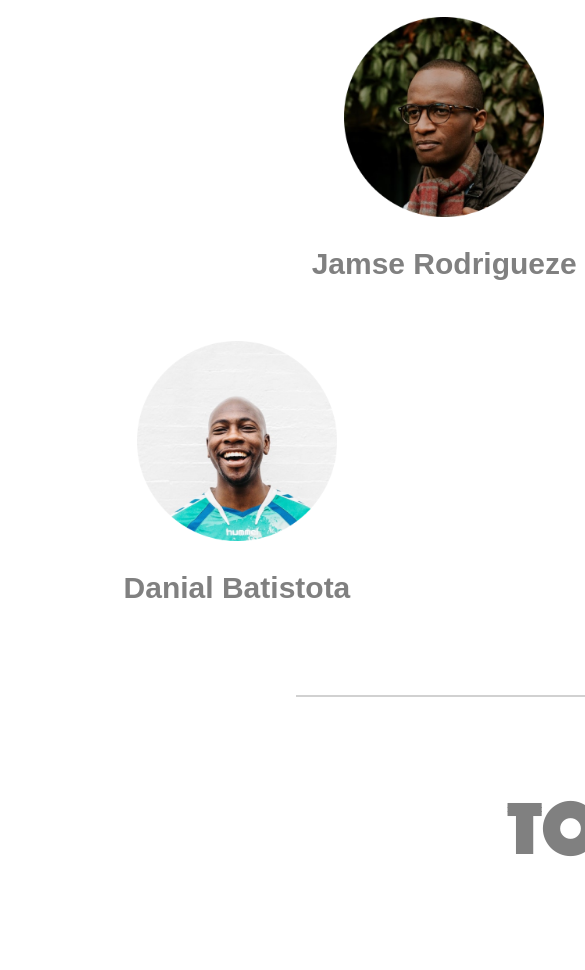
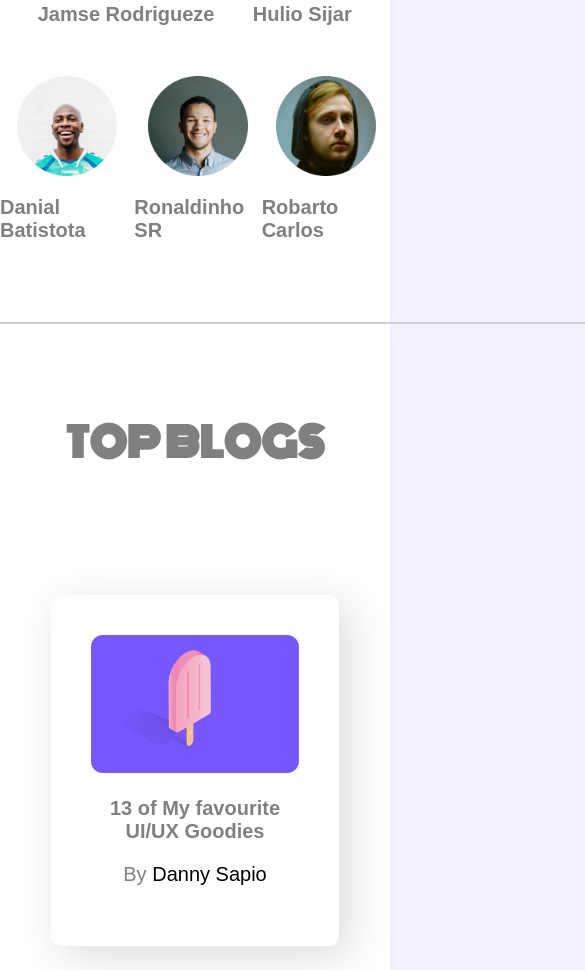
Before and after one commit to imamulhasan/practice-website, a plain HTML site: page index.html in a window 390 px wide. Shown: the part 674-1644 px from the top of the page, 585 px wide, since content can reach past the window. Drawn offline with Linux system fonts and the light colour scheme.

Commit message:
mobile device responsive

```diff
--- a/index.html
+++ b/index.html
@@ -114,8 +114,8 @@
 
                     <div class="blog-h3">
                         <h3>7 typography tips
-                            for interface design/h3>
-                            <p class="bloge-author">By <a href="">Danny Sapio</a></p>
+                            for interface design</h3>
+                        <p class="bloge-author">By <a href="">Danny Sapio</a></p>
                     </div>
                     <div class="thambnil">
                         <img src="images/blogs/blog-4.png" alt="">
@@ -183,7 +183,7 @@
             <div class="courses-2">
                 <div class="course">
                     <div class="banner">
-                        <img src="images/courses/course-1.png" alt="">
+                        <img src="images/courses/course-3.png" alt="">
                     </div>
                     <div class="course-info">
                         <h3>React-The Complete Guide 2020</h3>
--- a/styles/style.css
+++ b/styles/style.css
@@ -198,3 +198,41 @@ padding-top: 20px;
 padding-bottom: 60px;
 margin-bottom: 60px;
 }
+
+
+/* ----------------------------
+         midea Query
+------------------------------- */
+
+@media only screen and (max-width:688px) {
+
+    .container{
+        width:100%;
+    }
+    .container h2{
+        font-size: 40px;
+    }
+    .player img{
+        width: 100px;
+    }
+    .player h3{
+        font-size: 20px;
+    }
+    .blog{
+        flex-direction: column;
+    }
+    .blog img{
+        width: 100%;
+    }
+    .blog h3{
+        font-size: 20px;
+        text-align: justify;
+        text-align: center;
+    }
+    .courses{
+        display: grid;
+        grid-template-columns: repeat(1 , 1fr);
+        grid-row-gap: 60px;
+     }
+
+}
```
